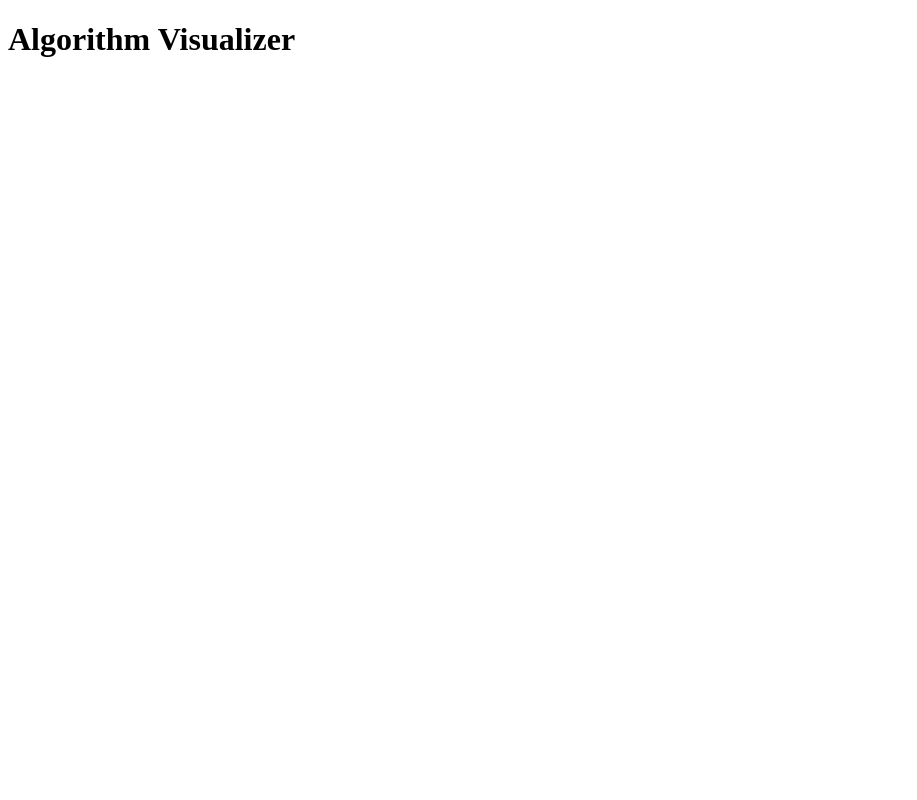
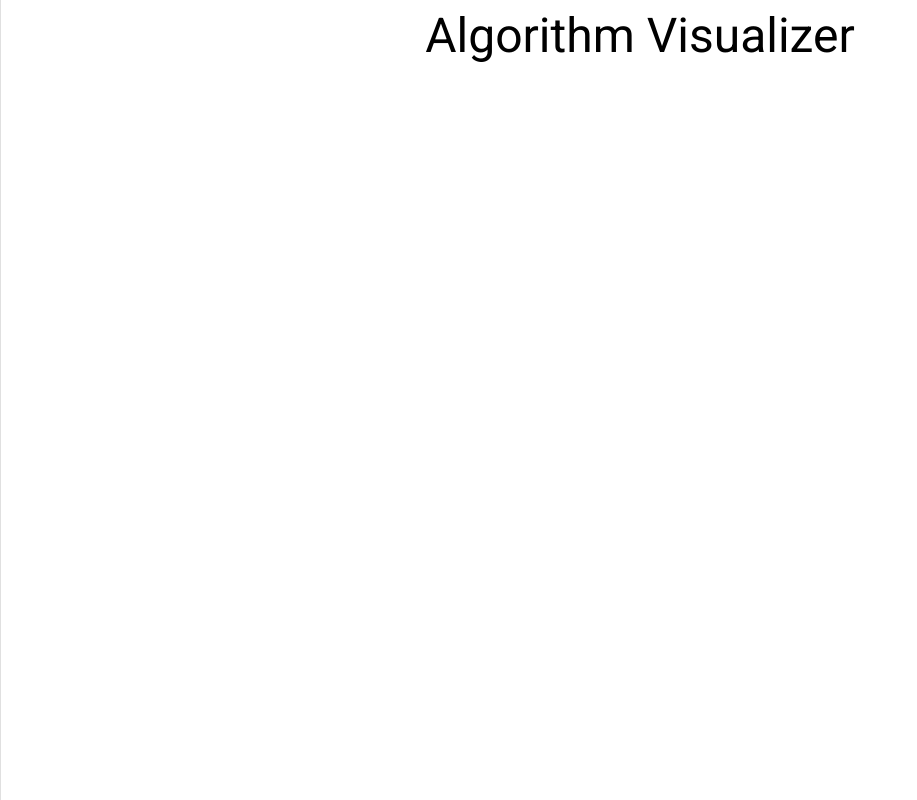
Before and after one commit to sahuashi/algorithm-visualizer, a React (Create React App) app: page / in a window 1280 px wide. Shown: the whole page, without its empty margins (0-917 px from the left). Built offline with nearby package versions, Linux system fonts and the light colour scheme; the HTML template or start-up script is replaced by a standard one.

Commit message:
Add basic project structure

```diff
--- a/package.json
+++ b/package.json
@@ -3,6 +3,8 @@
   "version": "0.1.0",
   "private": true,
   "dependencies": {
+    "@fontsource/roboto": "^4.5.0",
+    "@material-ui/core": "^4.12.3",
     "@testing-library/jest-dom": "^5.14.1",
     "@testing-library/react": "^11.2.7",
     "@testing-library/user-event": "^12.8.3",
--- a/public/index.html
+++ b/public/index.html
@@ -24,7 +24,7 @@
       work correctly both with client-side routing and a non-root public URL.
       Learn how to configure a non-root public URL by running `npm run build`.
     -->
-    <title>React App</title>
+    <title>Algorithm Visualizer</title>
   </head>
   <body>
     <noscript>You need to enable JavaScript to run this app.</noscript>
--- a/src/App.js
+++ b/src/App.js
@@ -1,10 +1,17 @@
-import './App.css';
+import "./App.css";
+import "@fontsource/roboto";
+import Typography from "@material-ui/core/Typography";
+import Container from "@material-ui/core/Container";
+import Sidebar from "./components/Sidebar";
 
 function App() {
   return (
-   <div>
-     <h1>Algorithm Visualizer</h1>
-   </div>
+    <Container maxWidth="md">
+      <Typography variant="h3" gutterBottom align="center">
+        Algorithm Visualizer
+      </Typography>
+      <Sidebar />
+    </Container>
   );
 }
 
--- /dev/null
+++ b/src/components/Sidebar.js
@@ -0,0 +1,12 @@
+import React from "react";
+import Drawer from "@material-ui/core/Drawer";
+
+export default class Sidebar extends React.Component {
+  render() {
+    return (
+      <div>
+        <Drawer variant="permanent" anchor="left"></Drawer>
+      </div>
+    );
+  }
+}
```
Also changed, not shown: 1 other file (tests, documents, lock files or other folders).
